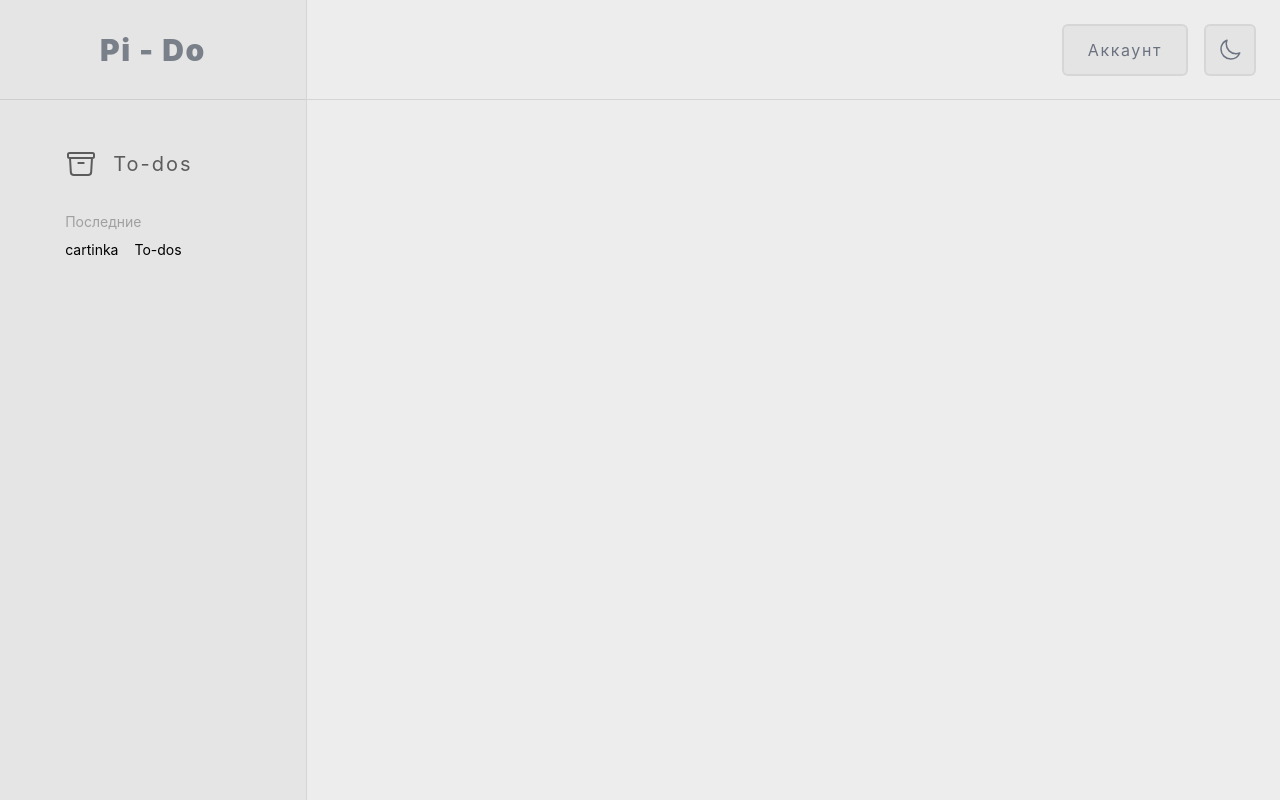
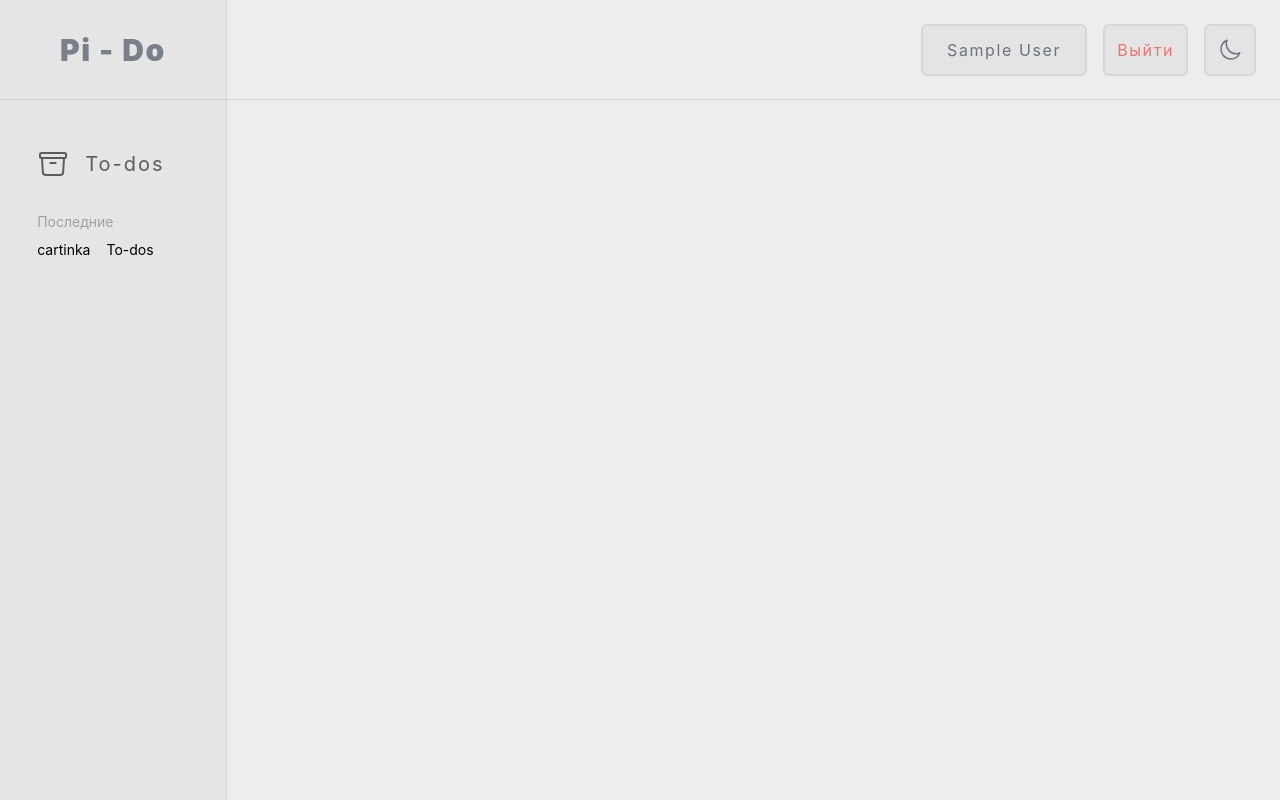
Before and after one commit to Pinchedmon/Pi-Do, a React (Create React App) app: page /home in a window 1280 px wide. Built offline with nearby package versions, Linux system fonts and the light colour scheme; no server answers; sample sign-in values are in the browser's storage.

Commit message:
auth with protectedRoute

```diff
--- a/src/App.tsx
+++ b/src/App.tsx
@@ -6,6 +6,7 @@ import ProtectedRoute from "./components/ProtectedRoute";
 import Login from "./pages/Login";
 import Signup from "./pages/Signup";
 import { AuthContextProvider } from "./context/AuthContext";
+import Profile from "./pages/Profile";
 
 function App() {
   return (
@@ -15,13 +16,14 @@ function App() {
           <Route element={<Preview />} path="/" />
           <Route
             element={
-              // <ProtectedRoute>
-              <Main />
-              //</ProtectedRoute>
+              <ProtectedRoute>
+                <Main />
+              </ProtectedRoute>
             }
             path="/home"
           />
           <Route element={<Login />} path="/login" />
+          <Route element={<Profile />} path="/login" />
           <Route element={<Signup />} path="/signup" />
         </Routes>
       </AuthContextProvider>
--- a/src/components/ProtectedRoute.tsx
+++ b/src/components/ProtectedRoute.tsx
@@ -5,9 +5,9 @@ import { Navigate } from "react-router-dom";
 const ProtectedRoute = ({ children }: any) => {
   const { user } = UserAuth();
   if (!user) {
-    return <Navigate to="/home" />;
+    return <Navigate to="/login" />;
   }
-  return <div>{children}</div>;
+  return <div className="h-full">{children}</div>;
 };
 
 export default ProtectedRoute;
--- a/src/pages/Login.tsx
+++ b/src/pages/Login.tsx
@@ -1,8 +1,22 @@
-import React from "react";
+import React, { useState } from "react";
 import { useNavigate } from "react-router-dom";
+import { UserAuth } from "../context/AuthContext";
 
 const Login = () => {
   let navigate = useNavigate();
+  const { logIn } = UserAuth();
+  let [email, setEmail] = useState("");
+  let [password, setPassword] = useState("");
+
+  const handleSubmit = async (e: React.FormEvent<HTMLFormElement>) => {
+    e.preventDefault();
+    try {
+      await logIn(email, password);
+      navigate("/home");
+    } catch (error: any) {
+      console.log(error);
+    }
+  };
   return (
     <div className="h-full bg-[#ededed]">
       <div className="fixed w-full px-4 py-24 z-50">
@@ -11,16 +25,20 @@ const Login = () => {
             <h1 className="text-3xl font-bold text-black/60 tracking-widest ">
               Вход
             </h1>
-            <form className="w-full flex flex-col py-4">
+            <form onSubmit={handleSubmit} className="w-full flex flex-col py-4">
               <input
                 className="my-2 border-2 rounded-md bg-[#c4c4c4]/20  border-[#c4c4c4]/40 text-gray-500 py-3 px-6 tracking-widest"
                 type="email"
                 placeholder="Почта"
+                value={email}
+                onChange={(e) => setEmail(e.target.value)}
               />
               <input
                 className="my-2 border-2 rounded-md bg-[#c4c4c4]/20  border-[#c4c4c4]/40 text-gray-500 py-3 px-6 tracking-widest"
                 type="password"
                 placeholder="Пароль"
+                value={password}
+                onChange={(e) => setPassword(e.target.value)}
               />
               <button className="my-2 border-2 rounded-md bg-black/40 border-[#c4c4c4]/40 text-gray-100 py-3 px-6 tracking-widest">
                 Войти
--- a/src/pages/Main.tsx
+++ b/src/pages/Main.tsx
@@ -1,16 +1,42 @@
 import React from "react";
+import { UserAuth } from "../context/AuthContext";
+import { useNavigate } from "react-router-dom";
 
-const main = () => {
+const Main = () => {
+  const { user, logOut } = UserAuth();
+  let navigate = useNavigate();
   return (
     <div className="h-full bg-[#ededed] grid grid-cols-[max-content_1fr]  grid-rows-[100px]">
-      <div className="border-b flex justify-center items-center bg-[#c4c4c4]/20 border-black/10 pl-[100px] text-gray-600/70 pr-[100px] text-3xl tracking-wider font-black text-center">
+      <div className="border-b flex justify-center items-center bg-[#c4c4c4]/20 border-black/10 pl-[60px] text-gray-600/70 pr-[60px] text-3xl tracking-wider font-black text-center">
         Pi - Do
       </div>
       <div className="border-b items-center flex border-l border-black/10">
         <div className="flex items-center ml-auto mr-6">
-          <button className="border-2 rounded-md bg-[#c4c4c4]/20 mr-4 border-[#c4c4c4]/40 text-gray-500 py-3 px-6 tracking-widest">
-            Аккаунт
-          </button>
+          {user ? (
+            <>
+              <button className="border-2 rounded-md bg-[#c4c4c4]/20 mr-4 border-[#c4c4c4]/40 text-gray-500 py-3 px-6 tracking-widest">
+                {user.displayName}
+              </button>
+              <button
+                onClick={logOut}
+                className="border-2 rounded-md bg-[#c4c4c4]/20 mr-4 border-[#c4c4c4]/40 text-red-500/70 py-3 px-3 tracking-widest"
+              >
+                Выйти
+              </button>
+            </>
+          ) : (
+            <>
+              <button
+                onClick={() => navigate("/signup")}
+                className="border-2 rounded-md bg-[#c4c4c4]/20 mr-4 border-[#c4c4c4]/40 text-gray-500 py-3 px-6 tracking-widest"
+              >
+                Зарегистрироваться
+              </button>
+              <button className="border-2 rounded-md bg-[#c4c4c4]/20 mr-4 border-[#c4c4c4]/40 text-gray-500 py-3 px-6 tracking-widest">
+                Войти
+              </button>
+            </>
+          )}
           <button className="border-2 rounded-md bg-[#c4c4c4]/20 border-[#c4c4c4]/40 text-gray-500 p-3">
             <svg
               xmlns="http://www.w3.org/2000/svg"
@@ -29,7 +55,7 @@ const main = () => {
           </button>
         </div>
       </div>
-      <div className="bg-[#c4c4c4]/20 flex pr-12 justify-center align-center">
+      <div className="bg-[#c4c4c4]/20 flex pr-6 justify-center align-center">
         <div className="flex mt-12 flex-col">
           <div className="flex mb-8 items-center">
             <div className="mr-4 text-black/60">
@@ -64,4 +90,4 @@ const main = () => {
   );
 };
 
-export default main;
+export default Main;
--- /dev/null
+++ b/src/pages/Profile.tsx
@@ -0,0 +1,7 @@
+import React from "react";
+
+const Profile = () => {
+  return <div>Profile</div>;
+};
+
+export default Profile;
--- a/src/pages/Signup.tsx
+++ b/src/pages/Signup.tsx
@@ -22,7 +22,7 @@ const Signup = () => {
     try {
       await signUp(email, password);
       await updateProfile(user, { displayName: name });
-      navigate("/");
+      navigate("/home");
     } catch (error: any) {
       console.log(error);
       setError(error.message);
```
